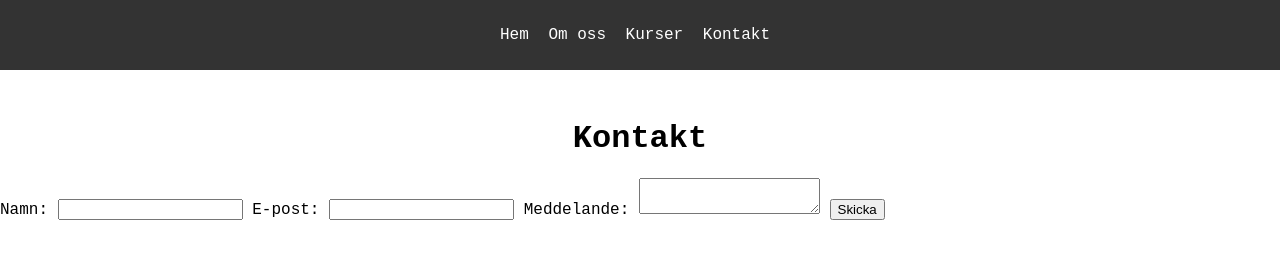
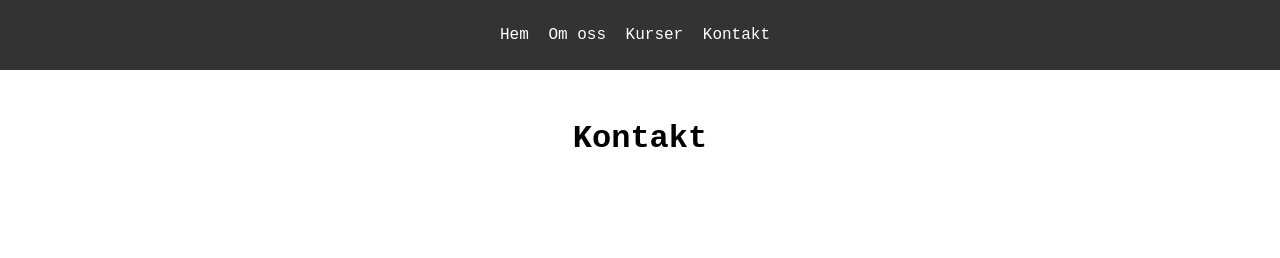
Before and after one commit to Svenpaj/github-actions-example, a website: page frontend/contact.html in a window 1280 px wide. Drawn offline with Linux system fonts and the light colour scheme.

Commit message:
Update contact.html

```diff
--- a/frontend/contact.html
+++ b/frontend/contact.html
@@ -56,19 +56,6 @@
         </ul>
     </nav>
     <h1>Kontakt</h1>
-
-    <form action="submit.php" method="POST">
-        <label for="name">Namn:</label>
-        <input type="text" id="name" name="name" required>
-
-        <label for="email">E-post:</label>
-        <input type="email" id="email" name="email" required>
-
-        <label for="message">Meddelande:</label>
-        <textarea id="message" name="message" required></textarea>
-
-        <button type="submit">Skicka</button>
-    </form>
 </body>
 
 </html>
```
